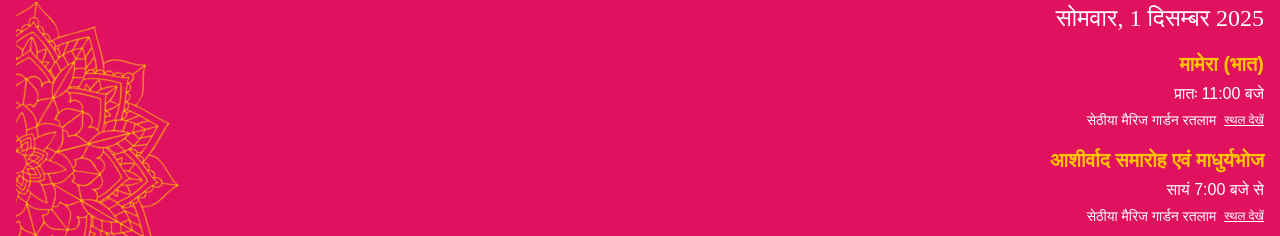
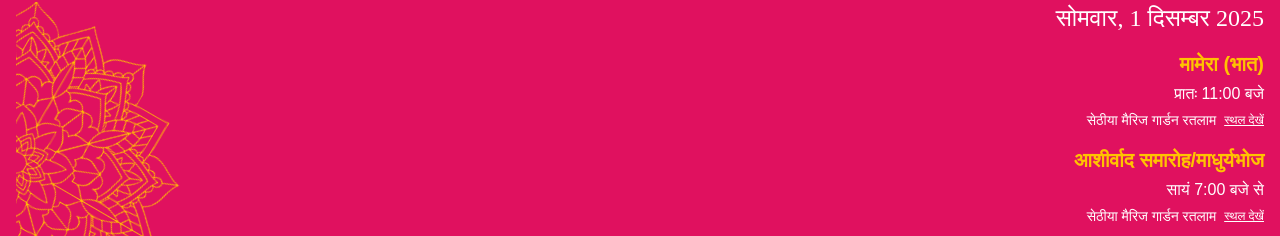
Before and after one commit to vivekrai1999/shanu-weds-puja, a React (Vite) app: page / in a window 1280 px wide. Shown: the part 3338-3574 px from the top of the page. Built offline with nearby package versions, Linux system fonts and the light colour scheme; a web font is replaced by a local one.

Commit message:
Update event name format in EventsSection component

```diff
--- a/src/sections/EventsSection.jsx
+++ b/src/sections/EventsSection.jsx
@@ -48,7 +48,7 @@ const EventsSection = () => {
       date: '1 दिसम्बर 2025',
       items: [
         { time: 'प्रातः 11:00 बजे', name: 'मामेरा (भात)', location: 'सेठीया मैरिज गार्डन रतलाम', mapLink: 'https://share.google/iH9qmGrdJfB5ISHm9' },
-        { time: 'सायं 7:00 बजे से', name: 'आशीर्वाद समारोह एवं माधुर्यभोज', location: 'सेठीया मैरिज गार्डन रतलाम', mapLink: 'https://share.google/iH9qmGrdJfB5ISHm9' },
+        { time: 'सायं 7:00 बजे से', name: 'आशीर्वाद समारोह/माधुर्यभोज', location: 'सेठीया मैरिज गार्डन रतलाम', mapLink: 'https://share.google/iH9qmGrdJfB5ISHm9' },
       ],
     },
   ];
```
